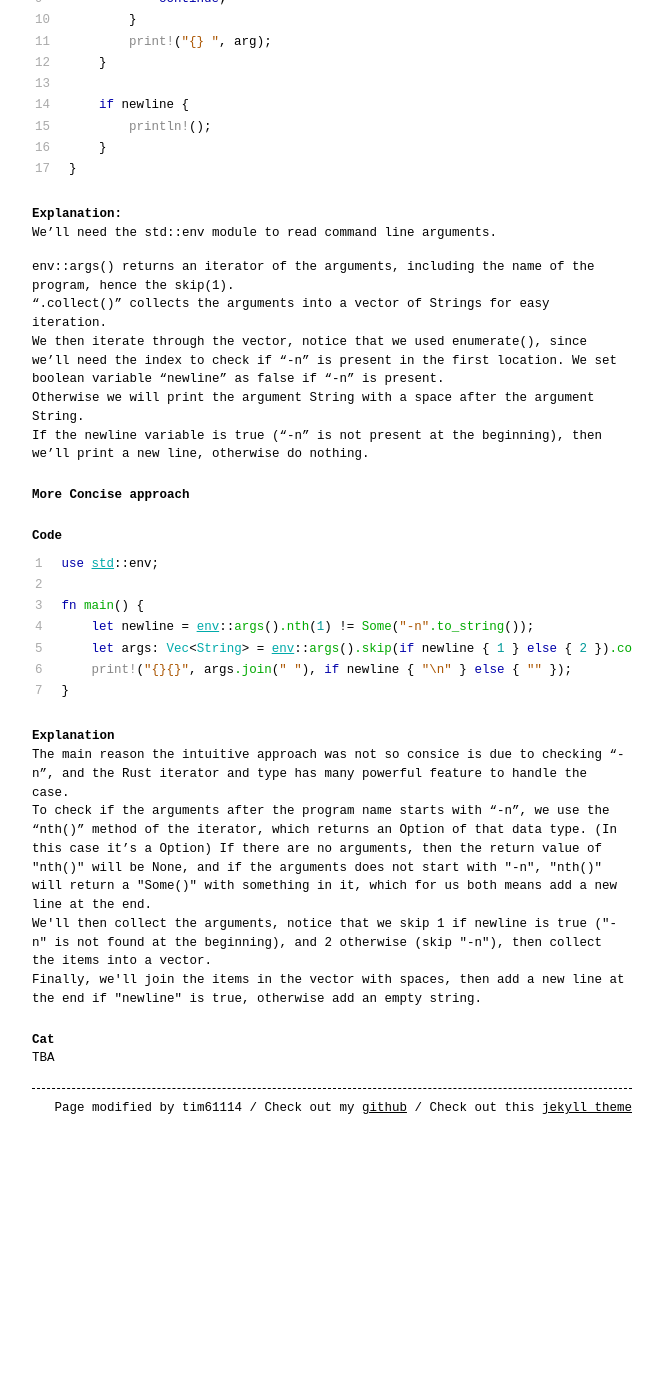
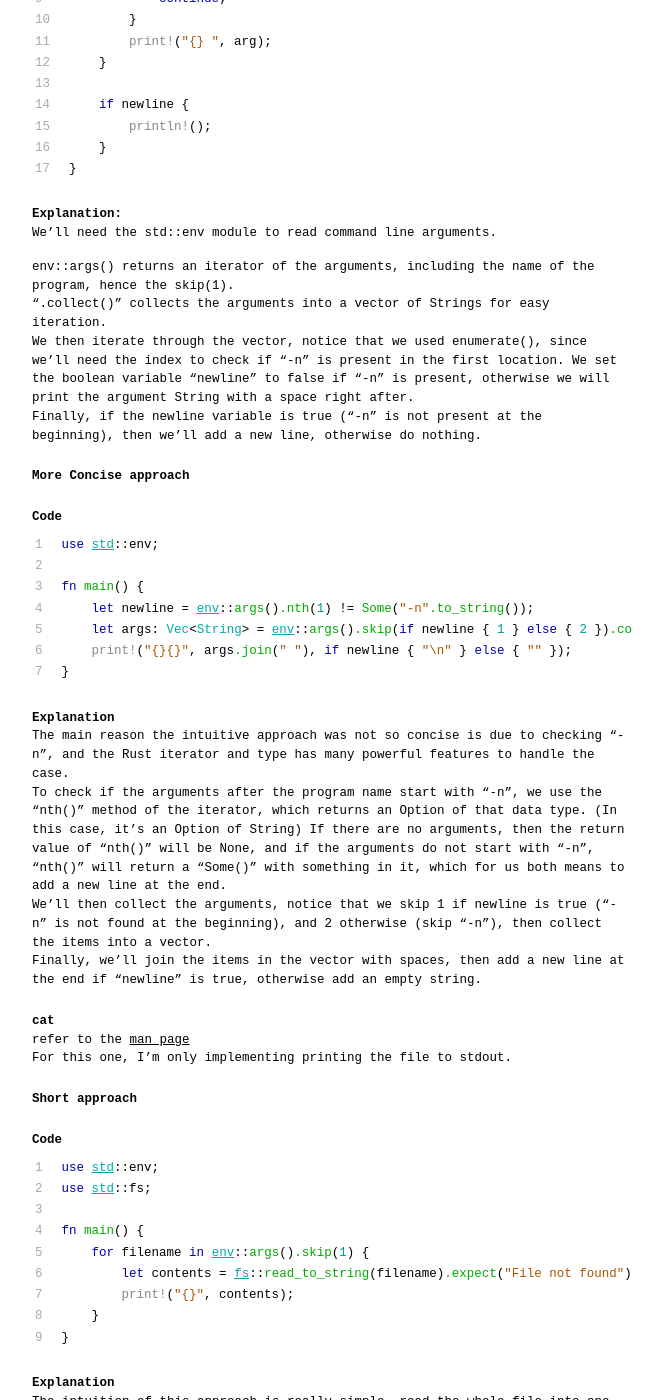
Before and after one commit to tim61114/tim61114.github.io, a Jekyll site: the page built from _posts/2023-02-04-Learning-Rust-echo-and-cat.markdown, in a window 1280 px wide and 1400 px high, scrolled down 556 px. Shown: the whole window, without its empty margins (308-971 px from the left). Built offline with Jekyll 4.4.1, drawn with Linux system fonts in a browser that asks for light colours; before the commit the page ends 1694 px from its top, so only the background shows below that; some of the changed text lies outside the part shown.

Commit message:
Finished the post

```diff
--- a/_posts/2023-02-04-Learning-Rust-echo-and-cat.markdown
+++ b/_posts/2023-02-04-Learning-Rust-echo-and-cat.markdown
@@ -44,9 +44,8 @@
 
 env::args() returns an iterator of the arguments, including the name of the program, hence the skip(1).
 ".collect()" collects the arguments into a vector of Strings for easy iteration.
-We then iterate through the vector, notice that we used enumerate(), since we'll need the index to check if "-n" is present in the first location. We set boolean variable "newline" as false if "-n" is present.
-Otherwise we will print the argument String with a space after the argument String.
-If the newline variable is true ("-n" is not present at the beginning), then we'll print a new line, otherwise do nothing.
+We then iterate through the vector, notice that we used enumerate(), since we'll need the index to check if "-n" is present in the first location. We set the boolean variable "newline" to false if "-n" is present, otherwise we will print the argument String with a space right after.
+Finally, if the newline variable is true ("-n" is not present at the beginning), then we'll add a new line, otherwise do nothing.
 
 ### More Concise approach
 
@@ -64,10 +63,66 @@
 
 #### Explanation
 
-The main reason the intuitive approach was not so consice is due to checking "-n", and the Rust iterator and type has many powerful feature to handle the case.
-To check if the arguments after the program name starts with "-n", we use the "nth()" method of the iterator, which returns an Option of that data type. (In this case it's a Option<String>) If there are no arguments, then the return value of "nth()" will be None, and if the arguments does not start with "-n", "nth()" will return a "Some()" with something in it, which for us both means add a new line at the end.
+The main reason the intuitive approach was not so concise is due to checking "-n", and the Rust iterator and type has many powerful features to handle the case.
+To check if the arguments after the program name start with "-n", we use the "nth()" method of the iterator, which returns an Option of that data type. (In this case, it's an Option of String) If there are no arguments, then the return value of "nth()" will be None, and if the arguments do not start with "-n", "nth()" will return a "Some()" with something in it, which for us both means to add a new line at the end.
 We'll then collect the arguments, notice that we skip 1 if newline is true ("-n" is not found at the beginning), and 2 otherwise (skip "-n"), then collect the items into a vector.
 Finally, we'll join the items in the vector with spaces, then add a new line at the end if "newline" is true, otherwise add an empty string.
 
-## Cat
-TBA
+## cat
+
+refer to the [man page](https://linux.die.net/man/1/cat)
+For this one, I'm only implementing printing the file to stdout.
+
+### Short approach
+
+#### Code
+{% highlight rust linenos %}
+use std::env;
+use std::fs;
+
+fn main() {
+    for filename in env::args().skip(1) {
+        let contents = fs::read_to_string(filename).expect("File not found");
+        print!("{}", contents);
+    }
+}
+{% endhighlight %}
+
+#### Explanation
+The intuition of this approach is really simple, read the whole file into one single string and print it out. If the file cannot be found then print "File not found".
+For reading command line arguments, we'll need the "std::env" module we previously used in echo. We'll also need the "std::fs" for reading a file.
+We'll traverse the command line arguments by using the "env::args()" iterator and skip the first item (the program name), then use "fs::read_to_string(filename)" to read the file. "expect("File not found")" is one of the methods to handle the return type "Result" from "read_to_string()".
+
+In the echo example, we used a different type named "Option", which is a little bit different from "Result". Option is for handling types where the value might not exist, Result is for handling the case where the "result" might be an error.
+Using "read_to_string()" as an example, we expect the return value to be a single string. However, if the file is absent and we weren't able to read from the file, we would say this function failed from a higher level due to the file being absent.
+
+This approach also has one major flaw. Since the read_to_string() reads the entire file and stores it in memory at once, this could cause memory problems. We'll tackle this in the next approach.
+
+### Line-by-line approach
+
+#### Code
+{% highlight rust linenos %}
+use std::env;
+use std::fs::File;
+use std::io::BufRead;
+use std::io::BufReader;
+
+fn main() {
+    for filename in env::args().skip(1) {
+        let file = File::open(filename).expect("File not found");
+        let reader = BufReader::new(file);
+        for line in reader.lines(){
+            let line = line.expect("Error reading line");
+            println!("{}", line);
+        }
+    }
+}
+{% endhighlight %}
+
+#### Explanation
+This looks more like the traditional way of reading a file in other languages, which is to read the file, then read it by creating a buffered reader, then read it line by line and print it.
+Notice that in the inner for loop, we redeclared and therefore shadowed line to be the actual string instead of the item from reader.lines(), which is a Result type object. Shadowing is fine in Rust.
+
+
+And there we have it, echo and cat explained.
+T
```
Also changed, not shown: other parts of _posts/2023-02-04-Learning-Rust-echo-and-cat.markdown (+1 -1 lines).
